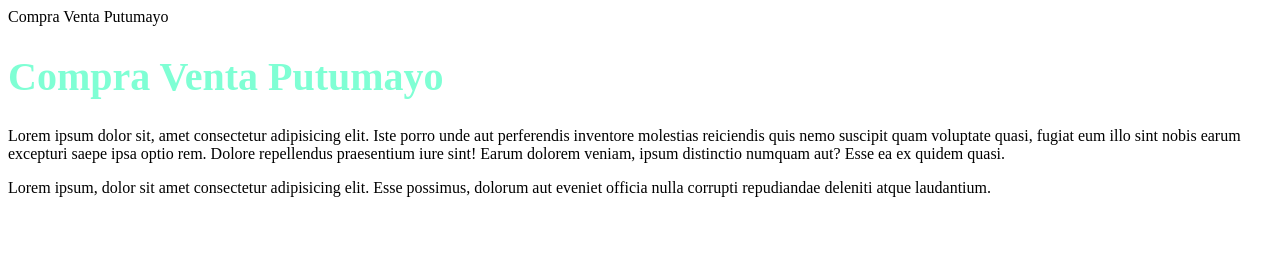
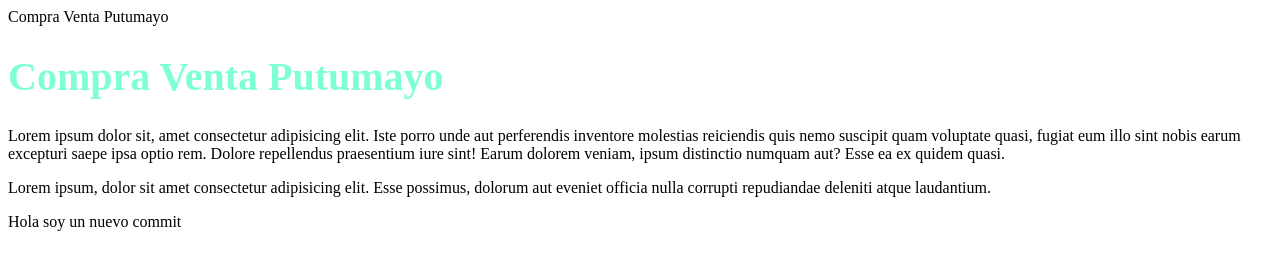
Before and after one commit to KuroChomi/compra-venta-putumayo, a plain HTML site: page index.html in a window 1280 px wide. Drawn offline with Linux system fonts and the light colour scheme.

Commit message:
Soy un nuevo commit

```diff
--- a/index.html
+++ b/index.html
@@ -9,5 +9,8 @@
     <h1 id="titulo2" class="titulo">Compra Venta Putumayo</h1>
     <p>Lorem ipsum dolor sit, amet consectetur adipisicing elit. Iste porro unde aut perferendis inventore molestias reiciendis quis nemo suscipit quam voluptate quasi, fugiat eum illo sint nobis earum excepturi saepe ipsa optio rem. Dolore repellendus praesentium iure sint! Earum dolorem veniam, ipsum distinctio numquam aut? Esse ea ex quidem quasi.</p>
     <p>Lorem ipsum, dolor sit amet consectetur adipisicing elit. Esse possimus, dolorum aut eveniet officia nulla corrupti repudiandae deleniti atque laudantium.</p>
+    <div>
+        <p>Hola soy un nuevo commit</p>
+    </div>
 </body>
 </html>
```
